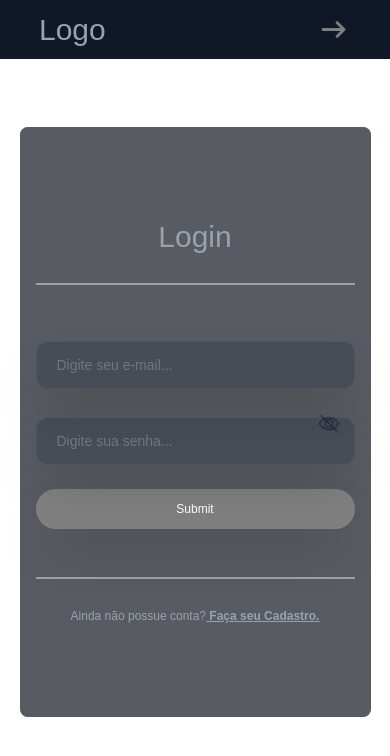
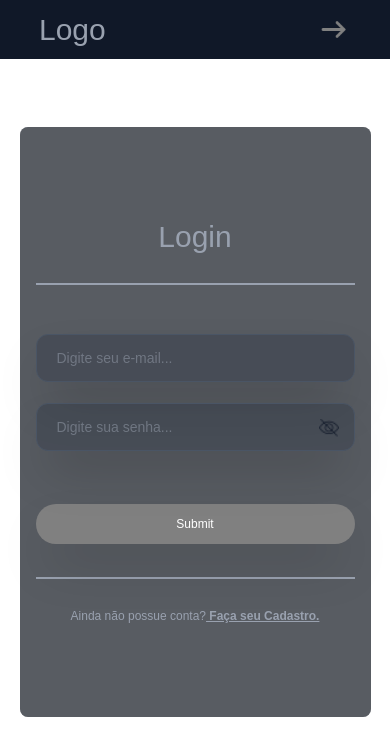
Before and after one commit to thiag519/login-test-front, a Next.js app: page /login in a window 390 px wide. Shown: the top 756 px of the page. Built offline with nearby package versions, Linux system fonts and the light colour scheme.

Commit message:
style: ajuste na posição do botão de exibir a senha

```diff
--- a/src/components/input.tsx
+++ b/src/components/input.tsx
@@ -20,17 +20,17 @@ type Props = {
 
 export const Input = ({placeholder,type,label, register}:Props) => {
   //const { register, handleSubmit } = useForm<IFormValues>();
-  const [inputValue, setInputValue] = useState<string>('')
+  const [inputValue, setInputValue] = useState<string>('');
+
   return (
     <>
-      <label
-        className={`w-full min-h-1 sm:h-1/4 text-xl text-transparent `}
-      >{label}
+      <label className={`w-full min-h-1 sm:h-1/4 text-xl text-transparent `}>
+        {label}
       </label>
       <input
         className={`w-full text-start min-h-12 max-h-13 text-sm relative
         text-gray-400  border bg-gray-800/30 border-gray-600 rounded-xl px-5 shadow-2xl
-        hover:bg-gray-800 hover:border-gray-800 outline-0`}
+        hover:bg-gray-800/70 hover:border-gray-800 outline-0`}
         minLength={3}
         maxLength={100}
         type={type}
@@ -43,6 +43,7 @@ export const Input = ({placeholder,type,label, register}:Props) => {
           setInputValue(e.target.value);
         }}
       />
+
     </>
   );
 }
--- a/src/components/pages/cadastro/cadastroArea.tsx
+++ b/src/components/pages/cadastro/cadastroArea.tsx
@@ -31,14 +31,15 @@ export const CadastroArea = () => {
       <div
         className="flex flex-col items-center justify-center w-full md:w-3/5 lg:2/4 h-full rounded-lg
        bg-amber-50/30 px-4 md:px-6 lg:px-10 gap-6 sm:gap-10 max-w-120 sm:min-w-110 min-h-90"
-      ><h1 className="sm:text-4xl text-3xl flex items-center justify-center text-gray-400 h-1/5">
+      >
+        <h1 className="sm:text-4xl text-3xl flex items-center justify-center text-gray-400 h-1/5">
           Cadastro
         </h1>
         <div className="h-0.5 w-full bg-gray-400"></div>
 
         <form
           onSubmit={handleSubmit(onSubmit)}
-          className="w-full sm:h-2/5 h-2/5 flex flex-col min-h-50 relative"
+          className="w-full sm:h-2/5 h-2/5 gap-2 flex flex-col min-h-50 relative items-end justify-between"
         >
           <Input
             register={register}
@@ -60,7 +61,7 @@ export const CadastroArea = () => {
           />
           <button
             type="button"
-            className={`h-5 w-6 absolute right-3 top-33`}
+            className={`h-20 w-9 flex items-start -mt-10  mb-5 z-10`}
             onClick={() => setShowPassword(!showPassword)}
           >
             {showPassword ? (
--- a/src/components/pages/feed/feedAreaPosts.tsx
+++ b/src/components/pages/feed/feedAreaPosts.tsx
@@ -6,10 +6,8 @@ import { PostType } from "@/types/postType";
 import { useEffect, useState } from "react";
 import { postsListMock } from "../../../../public/mock/postsListMock";
 import { FeedUserIdInfo } from "./feedUserIdInfo";
-import { useUserIdToInfo } from "@/components/hooks/useUserIdToInfo";
 
 export const FeedAreaPosts = () => {
-  const {userIdInfo} = useUserIdToInfo();
   const {pages} = useSetPagePosts();
   const [postsI, setPostsI]= useState<PostsAreaType | null>(null);
 
@@ -27,14 +25,12 @@ export const FeedAreaPosts = () => {
     <div
       className="w-full md:w-1/2 h-[90vh] my-3 flex flex-col items-center justify-center overflow-hidden
       scroll-m-0"
-    >
-      <div
+    ><div
         style={{
           scrollbarWidth: "none",
         }}
         className="w-full h-full overflow-y-scroll flex flex-col items-center"
-      >
-        <div className="w-full flex items-center justify-center flex-col">
+      ><div className="w-full flex items-center justify-center flex-col">
           <FeedUserIdInfo />
           <Post userPosts={post} userValidation={false} />
         </div>
--- a/src/components/pages/login/loginArea.tsx
+++ b/src/components/pages/login/loginArea.tsx
@@ -42,7 +42,7 @@ export const LoginArea = () => {
         <div className="h-0.5 w-full bg-gray-400"></div>
         <form
           onSubmit={handleSubmit(onSubmit)}
-          className="w-full sm:h-2/6 h-2/5 flex flex-col relative"
+          className="w-full sm:h-2/6 h-2/5 flex flex-col relative items-end "
         >
           <Input
             type="email"
@@ -51,19 +51,22 @@ export const LoginArea = () => {
             placeholder="Digite seu e-mail..."
           />
           <Input
-            type={showPassword ? 'text' : 'password'}
+            type={showPassword ? "text" : "password"}
             label="password"
             register={register}
             placeholder="Digite sua senha..."
           />
-          <button type="button" className={`h-5 w-6 absolute right-3 top-25.5` } onClick={() => setShowPassword(!showPassword)}>{ showPassword
-            ?
-            <Image src={ eyeOpen } alt="senha visível" className=" w-5" />
-            :
-            <Image src={ eyeClose } alt="senha oculta" className=" w-5"/>
-            }
+          <button
+            type="button"
+            className={`h-20 w-9 flex items-start -mt-8 z-10 `}
+            onClick={() => setShowPassword(!showPassword)}
+          >
+            {showPassword ? (
+              <Image src={eyeOpen} alt="senha visível" className=" w-5" />
+            ) : (
+              <Image src={eyeClose} alt="senha oculta" className=" w-5" />
+            )}
           </button>
-
           <label className="w-full h-1/4 mt-6">
             <input
               className={`px-4 h-10 w-full bg-[#808080] text-white flex text-[12px] text-center rounded-3xl gap-1.5
```
